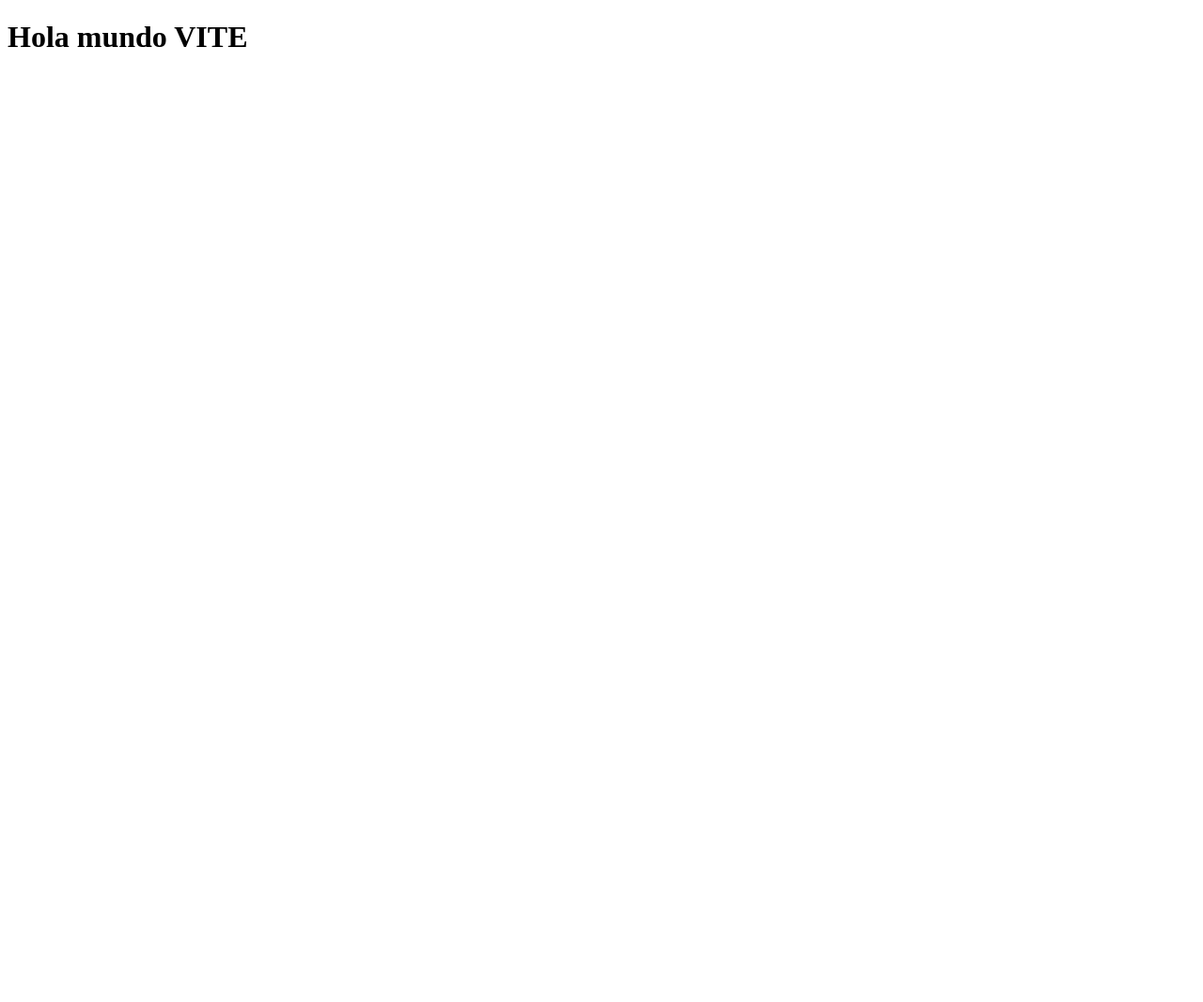
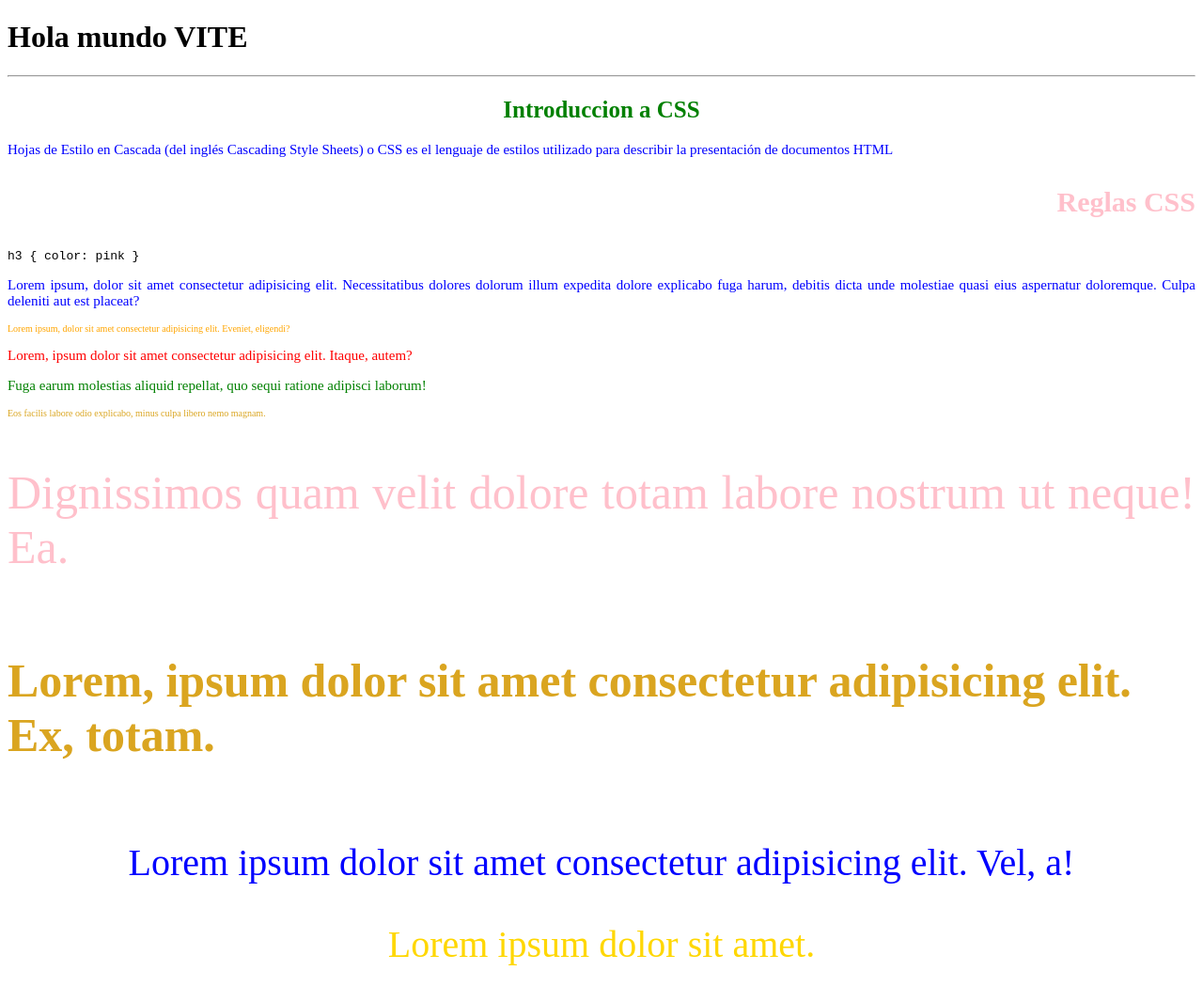
Before and after one commit to nvazquezit/vite-init, a website built with Vite: page index.html in a window 1280 px wide. Shown: the whole page at 94% size. Before the commit the page ends 800 px from the top, so only its background shows below. Built offline with nearby package versions, Linux system fonts and the light colour scheme.

Commit message:
aprendiendo css con los estilos y clases

```diff
--- a/index.html
+++ b/index.html
@@ -7,6 +7,38 @@
   </head>
   <body>
     <h1>Hola mundo VITE</h1>
+   <hr>
+
+   <h2>Introduccion a CSS</h2>
+
+   <p>Hojas de Estilo en Cascada (del inglés Cascading Style Sheets) o CSS es el lenguaje de estilos utilizado para describir la presentación de documentos HTML</p>
+
+   <h3>Reglas CSS</h3>
+
+   <code>
+    h3 {
+      color: pink
+    }
+   </code>
+
+   <p>Lorem ipsum, dolor sit amet consectetur adipisicing elit. Necessitatibus dolores dolorum illum expedita dolore explicabo fuga harum, debitis dicta unde molestiae quasi eius aspernatur doloremque. Culpa deleniti aut est placeat?</p>
+
+   <!-- lorem -> 40 palabras -->
+   <!-- lorem10 -> texto de 10 palabras -->
+   <!-- p*4>lorem10 -> crea 4 parrafos de 10 palabras -->
+
+  <p id="texto-especial" class="texto-chico">Lorem ipsum, dolor sit amet consectetur adipisicing elit. Eveniet, eligendi?
+  </p>
+  <p id="texto-super-especial">Lorem, ipsum dolor sit amet consectetur adipisicing elit. Itaque, autem?</p>
+  <p class="texto-verde">Fuga earum molestias aliquid repellat, quo sequi ratione adipisci laborum!</p>
+  <p class="texto-dorado texto-chico">Eos facilis labore odio explicabo, minus culpa libero nemo magnam.</p>
+  <p class="texto-rosa texto-grande">Dignissimos quam velit dolore totam labore nostrum ut neque! Ea.</p>
+
+  <h5 class="texto-dorado texto-grande">Lorem, ipsum dolor sit amet consectetur adipisicing elit. Ex, totam.</h5>
+
+  <p class="parrafo-x">Lorem ipsum dolor sit amet consectetur adipisicing elit. Vel, a!</p>
+  <p class="parrafo-y">Lorem ipsum dolor sit amet.</p>
+
 
 
     <script type="module" src="/main.js"></script>
--- a/style.css
+++ b/style.css
@@ -0,0 +1,84 @@
+/* CSS -> Hojas de estilo en cascada*/
+
+/* Selector CSS de etiqueta */
+
+/* Regla CSS */
+
+/* etiqueta {
+   propiedad1: valor1
+   propiedad2: valor2
+   propiedad3: valor3
+}
+*/
+
+/* Regla -> Rule (copia incluyendo los corchetes */
+/* Declaracion -> Declaration (copia solo la propiedad) */
+
+
+h2 {
+    color: green;
+    font-size: 25px;
+    text-align: center;
+
+}
+
+p {
+   color: blue;
+   font-size: 15px;
+   text-align: justify;
+}
+
+h3 {
+    color: pink;
+    font-size: 30px;
+    text-align: right;
+}
+
+/* ! Clase o id (puedo darle un estilo a un elemento que yo decida) */
+
+/*  Id no se usa par estilo -> solo se puede usasr una vez dentro de un documento html*/
+/* ! puedo crear los id que quiera pero no los puedo repetir */
+ /* Para seleccionar un id uso #*/
+
+ #texto-especial {
+    color: orange;
+ }
+
+ #texto-super-especial {
+    color: red;
+ }
+
+ /* Clase -> lo puedo usar todas las veces que quiera*/
+ /* ! para seleccionar una clase uso el . (punto)*/
+
+ .texto-verde {
+    color: green;
+ }
+
+ .texto-dorado {
+    color: goldenrod;
+ }
+
+ .texto-rosa {
+    color: pink;
+ }
+
+ .texto-grande {
+    font-size: 50px;
+ }
+
+ .texto-chico {
+    font-size: 10px;
+ }
+
+ .parrafo-x {
+    color: blue;
+    font-size: 40px;
+    text-align: center;
+ }
+
+ .parrafo-y {
+    color: gold;
+    font-size: 40px;
+    text-align: center;
+ }
--- /dev/null
+++ b/vite.config.js
@@ -0,0 +1,9 @@
+// https://vite.dev/config/
+// https://vite.dev/config/shared-options.html#css-devsourcemap
+// vite.config.js
+export default {
+    // config options
+    css: {
+        devSourcemap: true
+    }
+}
```
